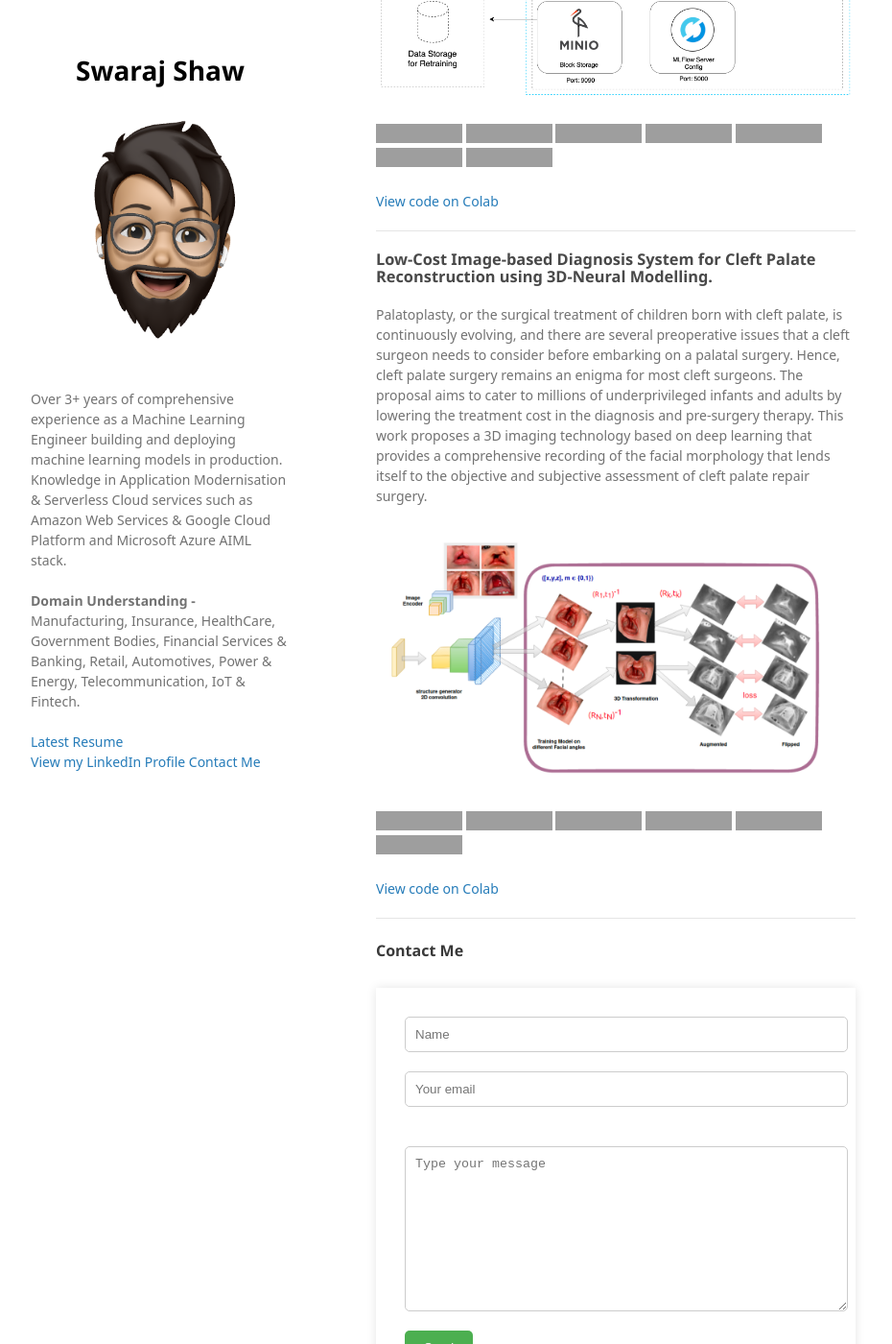
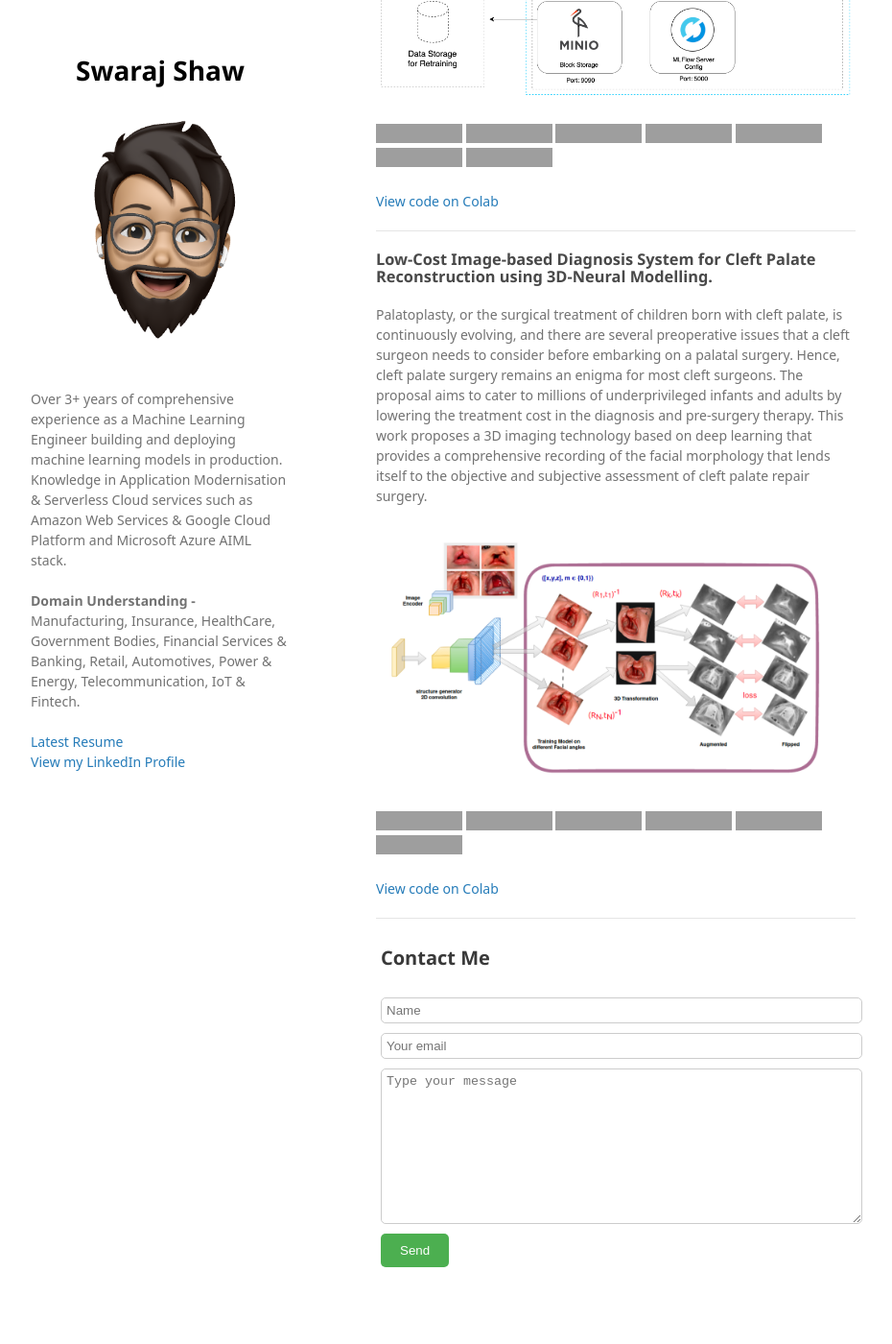
Before and after one commit to swarajshaw/swaraj.github.io, a Jekyll site: the page built from index.md, in a window 1280 px wide and 1400 px high, scrolled down 529 px. Shown: the whole window at 96% size, without its empty margins (178-1108 px from the left). Built offline with Jekyll 4.4.1, drawn with Linux system fonts in a browser that asks for light colours; some web fonts are replaced; our own code applies the rules of GitHub Pages for plain Markdown files; grey boxes are pictures that could not be loaded.

Commit message:
updated contact form

```diff
--- a/_layouts/default.html
+++ b/_layouts/default.html
@@ -97,9 +97,7 @@
           <a href="https://www.linkedin.com/in/swarajs/"
             >View my LinkedIn Profile</a
           >
-          <a href="https://www.linkedin.com/in/swarajs/"
-            >Contact Me</a
-          >
+
         </p>
 
         <!--
@@ -249,7 +247,6 @@
                   <input type="hidden" name="_subject" value="New Contact request from Portfolio" />
                   <input type="text" name="name" placeholder="Name" required/>
                   <input type="email" name="_replyto" placeholder="Your email" required>
-                  </br>
                   <textarea name="message" placeholder="Type your message" required></textarea>
                   <button type="submit">Send</button>
               </form>
--- a/style.css
+++ b/style.css
@@ -654,17 +654,18 @@ footer {
 }
 
 #contact h2 {
-  font-size: 16px;
-  margin-bottom: 30px;
+  font-size: 20px;
+  margin-bottom: 20px;
   text-align: left;
+  padding: 5px;
 }
 
 #contact-form {
   margin: 0 auto;
   max-width: 600px;
-  padding: 30px;
+  padding: 5px;
   background-color: #fff;
-  box-shadow: 0px 0px 10px rgba(0, 0, 0, 0.1);
+  /* box-shadow: 0px 0px 10px rgba(0, 0, 0, 0.1); */
 }
 
 #contact-form input[type="text"],
@@ -672,8 +673,8 @@ footer {
 #contact-form textarea {
   display: block;
   width: 100%;
-  padding: 10px;
-  margin-bottom: 20px;
+  padding: 5px;
+  margin-bottom: 10px;
   border: 1px solid #ccc;
   border-radius: 5px;
 }
```
